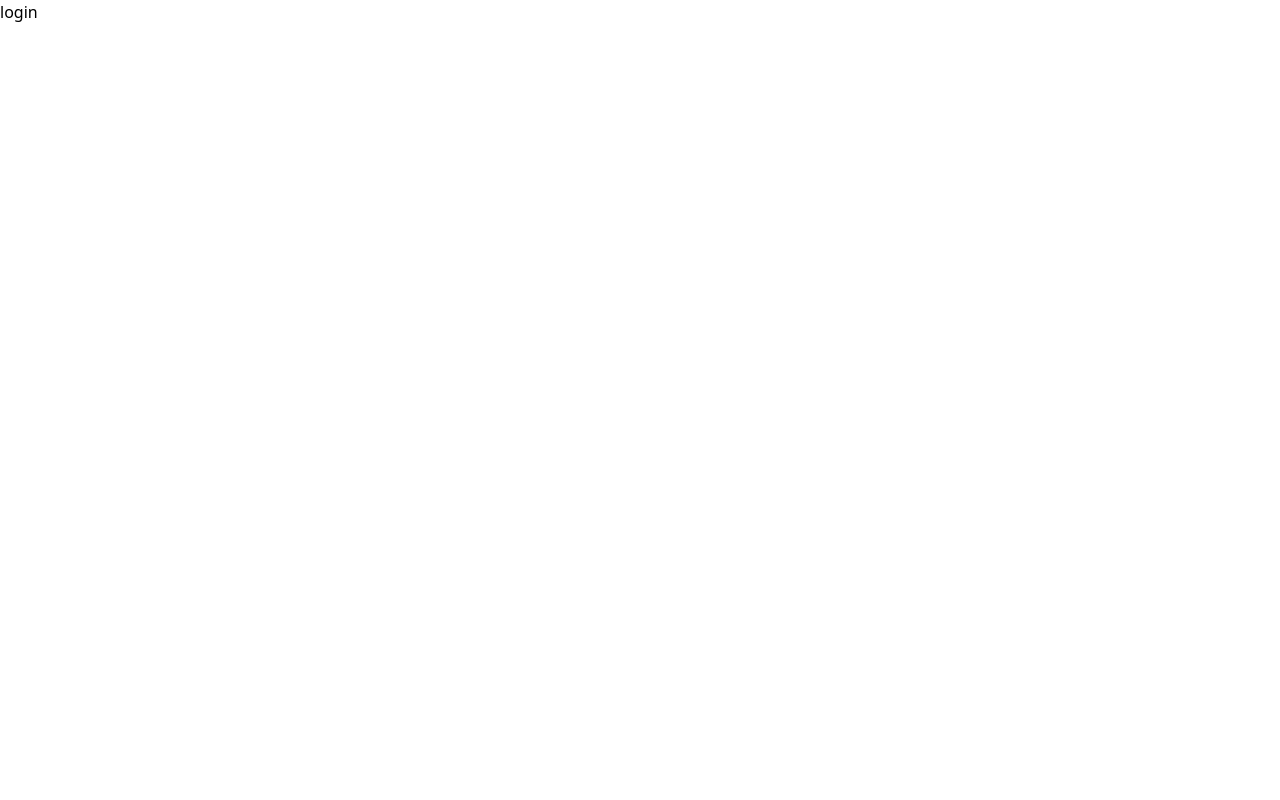
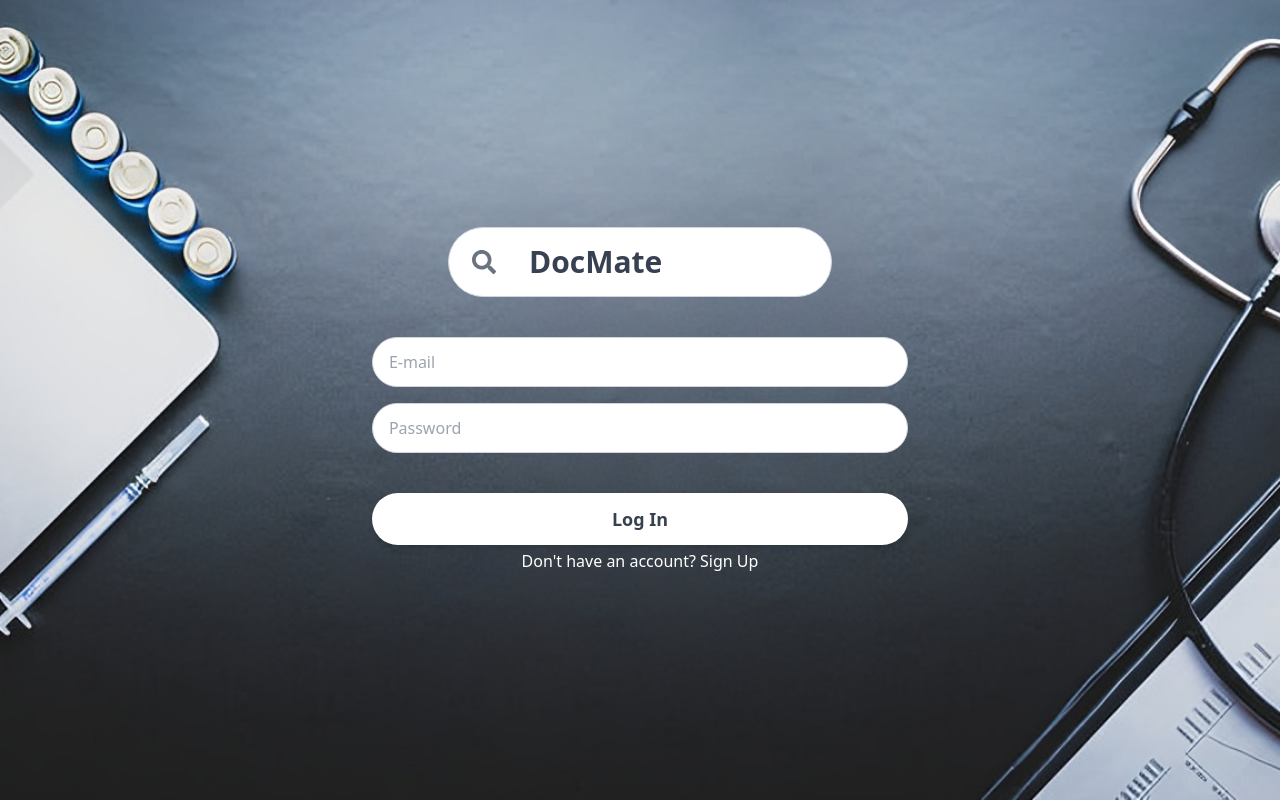
Before and after one commit to Ashrafpallat/DocMate-front-end-, a React (Vite) app: page /doctor/login in a window 1280 px wide. Built offline with nearby package versions, Linux system fonts and the light colour scheme.

Commit message:
login with redux and protected route

```diff
--- a/package.json
+++ b/package.json
@@ -10,13 +10,16 @@
     "preview": "vite preview"
   },
   "dependencies": {
+    "@reduxjs/toolkit": "^2.2.7",
     "@types/axios": "^0.14.0",
     "axios": "^1.7.7",
     "react": "^18.3.1",
     "react-dom": "^18.3.1",
     "react-icons": "^5.3.0",
+    "react-redux": "^9.1.2",
     "react-router-dom": "^6.26.2",
-    "react-toastify": "^10.0.5"
+    "react-toastify": "^10.0.5",
+    "redux-persist": "^6.0.0"
   },
   "devDependencies": {
     "@eslint/js": "^9.9.0",
--- a/src/App.tsx
+++ b/src/App.tsx
@@ -1,19 +1,41 @@
 import React from 'react'
 import './index.css'
 import { BrowserRouter as Router, Route, Routes } from 'react-router-dom';
-import LandingPage from './components/LandingPage';
-import Singup from './components/doctor/Singup';
-import Login from './components/doctor/Login';
+import LandingPage from './pages/LandingPage';
+import Singup from './pages/doctor/Singup';
+import Login from './pages/doctor/Login';
+import Verify from './pages/doctor/Verify';
+import { ToastContainer } from 'react-toastify';
+import ProtectedRoute from './components/protectedRoute';
 
 
 const App = () => {
   return (
     <Router>
-      <Routes>
-        <Route path="/" element={<LandingPage />} />
-        <Route path="/doctor/signup" element={<Singup />} />
-        <Route path="/doctor/login" element={<Login />} />
-      </Routes>
+      <div>
+        <Routes>
+          <Route path="/" element={<LandingPage />} />
+          <Route path="/doctor/signup" element={<Singup />} />
+          <Route path="/doctor/login" element={<Login />} />
+          <Route path="/doctor/verify" element={
+            <ProtectedRoute>
+              <Verify />
+            </ProtectedRoute>
+            } />
+        </Routes>
+        <ToastContainer
+          position="top-right"
+          autoClose={5000} // Duration in milliseconds
+          hideProgressBar={false}
+          newestOnTop={false}
+          closeOnClick
+          rtl={false}
+          pauseOnFocusLoss
+          draggable
+          pauseOnHover
+        />
+      </div>
+
     </Router>
   );
 };
--- a/src/components/doctor/Login.tsx
+++ /dev/null
@@ -1,11 +0,0 @@
-import React from 'react'
-
-const Login = () => {
-  return (
-    <div>
-      login
-    </div>
-  )
-}
-
-export default Login
--- /dev/null
+++ b/src/components/protectedRoute.tsx
@@ -0,0 +1,17 @@
+// ProtectedRoute.tsx
+import React from 'react';
+import { useSelector } from 'react-redux';
+import { Navigate } from 'react-router-dom';
+import { RootState } from '../redux/store';
+
+const ProtectedRoute = ({ children }: { children: JSX.Element }) => {
+    const isLoggedIn = useSelector((state: RootState) => state.user.isLoggedIn);
+
+    if (!isLoggedIn) {
+        return <Navigate to="/doctor/login" />;
+    }
+
+    return children;
+};
+
+export default ProtectedRoute;
--- a/src/main.tsx
+++ b/src/main.tsx
@@ -2,9 +2,13 @@ import { StrictMode } from 'react'
 import { createRoot } from 'react-dom/client'
 import App from './App.tsx'
 import './index.css'
+import { Provider } from 'react-redux'
+import store from './redux/store.ts'
 
 createRoot(document.getElementById('root')!).render(
   <StrictMode>
-    <App />
+    <Provider store={store}>
+      <App />
+    </Provider>
   </StrictMode>,
 )
--- /dev/null
+++ b/src/pages/doctor/Login.tsx
@@ -0,0 +1,80 @@
+import React, { useState } from 'react'
+import { FaSearch } from 'react-icons/fa'
+import backgroundImage from '../../assets/bg.png'
+import { Link, useNavigate } from 'react-router-dom'
+import axios from 'axios'
+import { toast, ToastContainer } from 'react-toastify'
+import { useDispatch, useSelector } from 'react-redux'
+import { login } from '../../redux/doctorSlice'
+import { RootState } from '../../redux/store'
+
+
+const Login = () => {
+    const [email, setEmail] = useState('');
+    const [password, setPassword] = useState('');
+    const navigate = useNavigate();
+    const dispatch = useDispatch();
+    const isLoggedIn = useSelector((state: RootState) => state.user.isLoggedIn);
+
+    React.useEffect(() => {
+        if (isLoggedIn) {
+          navigate('/doctor/verify');
+        }
+      }, [isLoggedIn, navigate]);
+
+    const handleLogin = async (e: React.FormEvent) => {
+        e.preventDefault();
+        try {
+            const response = await axios.post('http://localhost:5000/api/doctor/login', { email, password });
+            const userInfo = response.data.doctor
+            handleLoginSuccess(userInfo)
+        } catch (error) {
+            toast.error('Incorrect Email or Password');
+        }
+    };
+    const handleLoginSuccess = (userInfo: { name: string; email: string }) => {
+        dispatch(login({ name: userInfo.name, email: userInfo.email }));
+        toast.success('Login Successful')
+        navigate('/doctor/verify');
+      };
+    return (
+        <div className="h-screen bg-cover bg-center flex items-center justify-center flex-col" style={{ backgroundImage: `url(${backgroundImage})` }}>
+            <div className="relative w-96 mb-10">
+                <FaSearch className="absolute top-1/2 left-6 transform -translate-y-1/2 text-gray-500 text-2xl" />
+                <input type="text"
+                    value="DocMate"
+                    className="w-full py-4 pl-20 pr-4 text-gray-700 text-3xl border border-gray-300 rounded-full font-bold" readOnly />
+            </div>
+            <form onSubmit={handleLogin} className=''>
+                <div className='space-y-4'>
+                    <input
+                        type="email"
+                        name="email"
+                        placeholder="E-mail"
+                        value={email}
+                        onChange={(e)=> setEmail(e.target.value)}
+                        className="w-full py-3 px-4 border border-gray-300 rounded-full focus:outline-none focus:ring-2 focus:ring-blue-500"
+                    />
+                    <input
+                        type="password"
+                        name="password"
+                        placeholder="Password"
+                        value={password}
+                        onChange={(e)=> setPassword(e.target.value)}
+                        className="w-full py-3 px-4 border border-gray-300 rounded-full focus:outline-none focus:ring-2 focus:ring-blue-500"
+                    />
+                </div>
+                    <div className="flex justify-center mt-7">
+                    <button type='submit' className=" bg-white text-lg py-3 px-60 rounded-full mt-3 font-bold text-gray-700 shadow-md hover:bg-gray-100">
+                        Log In
+                    </button>
+                </div>
+                <div className='flex justify-center mt-1'>
+                <Link to={'/doctor/signup'}> <p className='text-white hover:underline'>Don't have an account? Sign Up</p></Link>
+                </div>
+            </form>
+        </div>
+    )
+}
+
+export default Login
--- a/src/components/doctor/Singup.tsx
+++ b/src/pages/doctor/Singup.tsx
@@ -160,7 +160,7 @@ const Singup: React.FC = () => {
                     </button>
                 </div>
                 <div className='flex justify-center'>
-                    <p className='text-white hover:underline'> <Link to={'/doctor/login'}></Link> Already have an account? Log In</p>
+                <Link to={'/doctor/login'}> <p className='text-white hover:underline'>Already have an account? Log In</p></Link>
                 </div>
             </form>
             <ToastContainer />
--- /dev/null
+++ b/src/pages/doctor/Verify.tsx
@@ -0,0 +1,16 @@
+import React from 'react'
+import { useSelector } from 'react-redux';
+import { RootState } from '../../redux/store';
+
+
+const Verify = () => {
+  const { name, email } = useSelector((state: RootState) => state.user);
+  return (
+    <div>
+      <p>Name: {name}</p>
+      <p>Email: {email}</p>
+    </div>
+  )
+}
+
+export default Verify
--- /dev/null
+++ b/src/redux/doctorSlice.ts
@@ -0,0 +1,49 @@
+import { createSlice, PayloadAction } from '@reduxjs/toolkit';
+
+interface UserState {
+  name: string;
+  email: string;
+  isLoggedIn: boolean;
+}
+
+const initialState: UserState = {
+  name: '',
+  email: '',
+  isLoggedIn: false,
+};
+
+// Helper functions to manage local storage
+const loadUserFromLocalStorage = (): UserState => {
+  const user = localStorage.getItem('user');
+  return user ? JSON.parse(user) : initialState;
+};
+
+const saveUserToLocalStorage = (user: UserState) => {
+  localStorage.setItem('user', JSON.stringify(user));
+};
+
+const clearUserFromLocalStorage = () => {
+  localStorage.removeItem('user');
+};
+
+const userSlice = createSlice({
+  name: 'doctor',
+  initialState: loadUserFromLocalStorage(), // Load state from local storage
+  reducers: {
+    login: (state, action: PayloadAction<{ name: string; email: string }>) => {
+      state.name = action.payload.name;
+      state.email = action.payload.email;
+      state.isLoggedIn = true;
+      saveUserToLocalStorage(state); // Save user to local storage
+    },
+    logout: (state) => {
+      state.name = '';
+      state.email = '';
+      state.isLoggedIn = false;
+      clearUserFromLocalStorage(); // Clear user from local storage
+    },
+  },
+});
+
+export const { login, logout } = userSlice.actions;
+export default userSlice.reducer;
--- /dev/null
+++ b/src/redux/store.ts
@@ -0,0 +1,13 @@
+import { configureStore } from '@reduxjs/toolkit';
+import userReducer from './doctorSlice';
+
+const store = configureStore({
+  reducer: {
+    user: userReducer,
+  },
+});
+
+export type RootState = ReturnType<typeof store.getState>;
+export type AppDispatch = typeof store.dispatch;
+
+export default store;
```
Also changed, not shown: src/pages/LandingPage.tsx (renamed from src/components/LandingPage.tsx), 1 other file (tests, documents, lock files or other folders).
